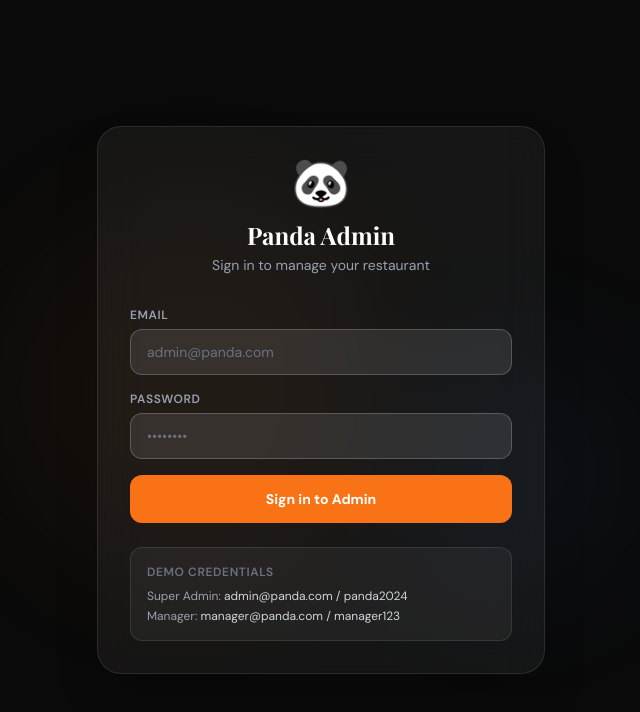
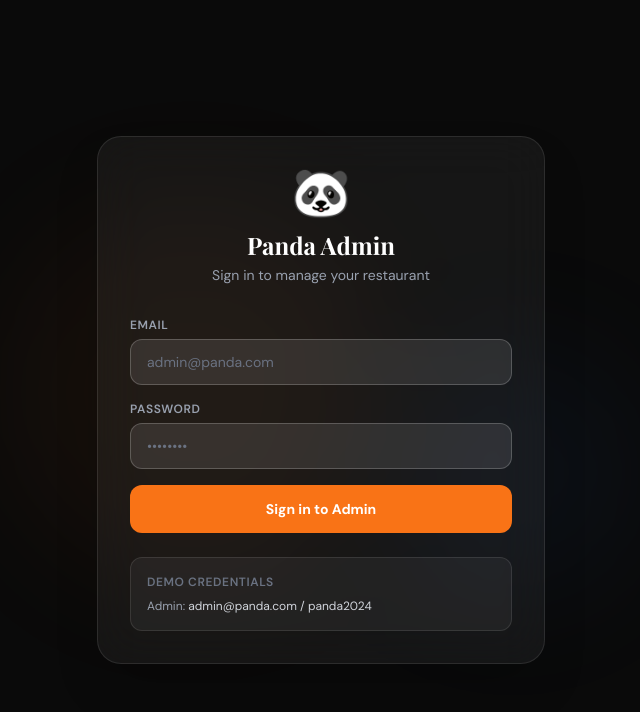
Before and after one commit to Nicohena/Gebeta, a Next.js app: page /admin/login in a window 1280 px wide. Shown: the top 712 px of the page, without its empty margins (319-959 px from the left). Built offline with nearby package versions, Linux system fonts and the light colour scheme; a web font is replaced by a local one.

Commit message:
feat: remove manager role — single superadmin only

```diff
--- a/src/app/admin/drinks/page.tsx
+++ b/src/app/admin/drinks/page.tsx
@@ -5,7 +5,7 @@ export default function AdminDrinksPage() {
     <div>
       <div className="mb-6">
         <h2 className="text-2xl font-bold text-[#1A1A1A]" style={{ fontFamily: "var(--font-playfair)" }}>
-          Drinks Manager
+          Drinks
         </h2>
         <p className="text-gray-500 text-sm mt-1">Add, edit, and manage all drinks including size variants.</p>
       </div>
--- a/src/app/admin/login/page.tsx
+++ b/src/app/admin/login/page.tsx
@@ -105,8 +105,7 @@ export default function AdminLoginPage() {
           {/* Demo credentials hint */}
           <div className="mt-6 p-4 bg-white/5 rounded-xl border border-white/10">
             <p className="text-xs text-gray-500 font-semibold uppercase tracking-wider mb-2">Demo Credentials</p>
-            <p className="text-xs text-gray-400">Super Admin: <span className="text-gray-300">admin@panda.com / panda2024</span></p>
-            <p className="text-xs text-gray-400 mt-1">Manager: <span className="text-gray-300">manager@panda.com / manager123</span></p>
+            <p className="text-xs text-gray-400">Admin: <span className="text-gray-300">admin@panda.com / panda2024</span></p>
           </div>
         </div>
       </div>
--- a/src/app/admin/menu/page.tsx
+++ b/src/app/admin/menu/page.tsx
@@ -5,7 +5,7 @@ export default function AdminMenuPage() {
     <div>
       <div className="mb-6">
         <h2 className="text-2xl font-bold text-[#1A1A1A]" style={{ fontFamily: "var(--font-playfair)" }}>
-          Menu Items Manager
+          Menu Items
         </h2>
         <p className="text-gray-500 text-sm mt-1">Add, edit, and manage all food items on the public menu.</p>
       </div>
--- a/src/components/admin/AdminSidebar.tsx
+++ b/src/components/admin/AdminSidebar.tsx
@@ -5,12 +5,12 @@ import { usePathname } from "next/navigation";
 import { useAdminAuth } from "@/context/AdminAuthContext";
 
 const NAV_ITEMS = [
-  { href: "/admin", icon: "📊", label: "Dashboard", roles: ["superadmin", "manager"] },
-  { href: "/admin/menu", icon: "🍔", label: "Menu Items", roles: ["superadmin", "manager"] },
-  { href: "/admin/drinks", icon: "🍹", label: "Drinks", roles: ["superadmin", "manager"] },
-  { href: "/admin/pricing", icon: "💰", label: "Pricing", roles: ["superadmin", "manager"] },
-  { href: "/admin/exchange-rates", icon: "💱", label: "Exchange Rates", roles: ["superadmin"] },
-  { href: "/admin/settings", icon: "⚙️", label: "Settings", roles: ["superadmin"] },
+  { href: "/admin", icon: "📊", label: "Dashboard" },
+  { href: "/admin/menu", icon: "🍔", label: "Menu Items" },
+  { href: "/admin/drinks", icon: "🍹", label: "Drinks" },
+  { href: "/admin/pricing", icon: "💰", label: "Pricing" },
+  { href: "/admin/exchange-rates", icon: "💱", label: "Exchange Rates" },
+  { href: "/admin/settings", icon: "⚙️", label: "Settings" },
 ] as const;
 
 interface AdminSidebarProps {
@@ -22,9 +22,7 @@ export default function AdminSidebar({ mobileOpen, onClose }: AdminSidebarProps)
   const pathname = usePathname();
   const { user, logout } = useAdminAuth();
 
-  const visibleLinks = NAV_ITEMS.filter((item) =>
-    user ? item.roles.some((r) => r === user.role) : false
-  );
+  const visibleLinks = NAV_ITEMS;
 
   const initials = user?.name
     .split(" ")
@@ -77,7 +75,7 @@ export default function AdminSidebar({ mobileOpen, onClose }: AdminSidebarProps)
           </div>
           <div className="min-w-0">
             <p className="text-white text-sm font-semibold truncate">{user?.name}</p>
-            <span className={`text-xs px-1.5 py-0.5 rounded font-medium ${user?.role === "superadmin" ? "bg-[#F97316]/20 text-[#F97316]" : "bg-blue-500/20 text-blue-400"}`}>
+            <span className="text-xs px-1.5 py-0.5 rounded font-medium bg-[#F97316]/20 text-[#F97316]">
               {user?.role}
             </span>
           </div>
--- a/src/data/adminUsers.ts
+++ b/src/data/adminUsers.ts
@@ -7,10 +7,4 @@ export const ADMIN_USERS: StoredAdminUser[] = [
     role: "superadmin",
     name: "Head Admin",
   },
-  {
-    email: "manager@panda.com",
-    password: "manager123",
-    role: "manager",
-    name: "Floor Manager",
-  },
 ];
--- a/src/hooks/useMenuManager.ts
+++ /dev/null
@@ -1,5 +0,0 @@
-"use client";
-import { useMenu } from "@/context/MenuContext";
-export function useMenuManager() {
-  return useMenu();
-}
--- a/src/types/admin.ts
+++ b/src/types/admin.ts
@@ -1,4 +1,4 @@
-export type AdminRole = "superadmin" | "manager";
+export type AdminRole = "superadmin";
 
 export interface AdminUser {
   email: string;
```
